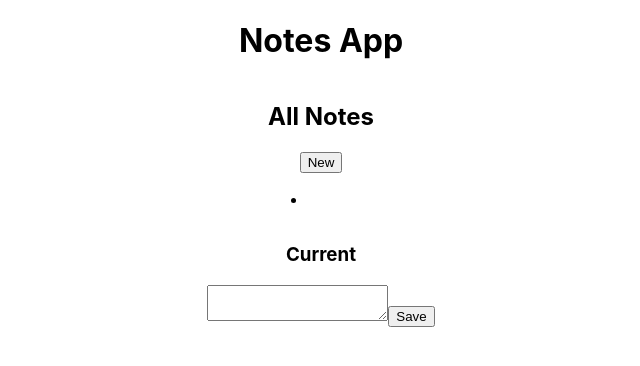
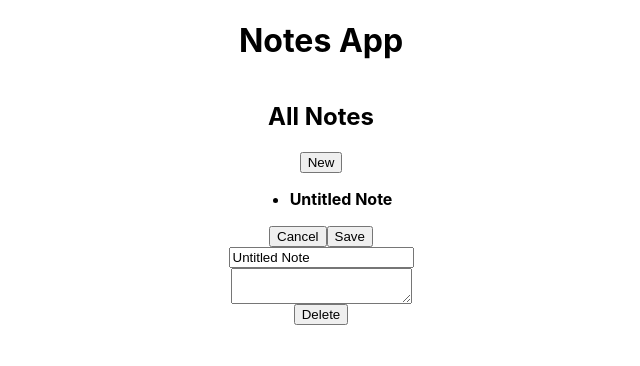
Before and after one commit to hedwardd/markdown-notes, a React (Create React App) app: page / in a window 1280 px wide. Both pictures are taken after a click on the button "New". Shown: the top 366 px of the page, without its empty margins (319-959 px from the left). Built offline with nearby package versions, Linux system fonts and the light colour scheme.

Commit message:
Refactor reducer and app functionality

```diff
--- a/src/App.css
+++ b/src/App.css
@@ -4,3 +4,18 @@
   flex-direction: column;
   align-items: center;
 }
+
+.vertical {
+  display: flex;
+  flex-direction: column;
+  align-items: center;
+}
+
+.horizontal {
+  display: flex;
+  flex-direction: row;
+}
+
+.emphasis {
+  font-weight: bold;
+}
--- a/src/App.tsx
+++ b/src/App.tsx
@@ -1,46 +1,38 @@
-import React, { useEffect, useReducer, useState } from 'react';
+import React, { useEffect, useReducer } from 'react';
 import marked from 'marked';
 
 import './App.css';
 import reducer from "./reducer";
-import NoteEditor from "./NoteEditor";
+import { Note, State } from "./types";
 
 const storedNotesString = localStorage.getItem('notes');
-const parsedStoredNotes: string[] = storedNotesString ? JSON.parse(storedNotesString) : [];
+const parsedStoredNotes: Note[] = storedNotesString ? JSON.parse(storedNotesString) : [];
 
-const initialState = {
+const initialState: State = {
   notes: parsedStoredNotes,
   currentNoteIndex: null,
   isEditing: false,
+  editorTitleText: '',
+  editorBodyText: '',
 }
 
 function App() {
 
   const [state, dispatch] = useReducer(reducer, initialState);
-  const [editorText, setEditorText] = useState(state.notes[state.currentNoteIndex] || '');
+  const { notes, currentNoteIndex, isEditing, editorTitleText, editorBodyText } = state;
 
     useEffect(() => {
-      localStorage.setItem('notes', JSON.stringify(state.notes));
-    }, [state.notes]);
+      localStorage.setItem('notes', JSON.stringify(notes));
+    }, [notes]);
 
-  function handleCreateButton() {
-    setEditorText('');
-    dispatch({ type: 'CREATE_NOTE' });
+  function handleTitleChange(e: React.ChangeEvent<HTMLInputElement>) {
+    e.preventDefault();
+    dispatch({type: 'EDIT_TITLE', payload: e.target.value});
   }
 
-  function handleEditButton() {
-    setEditorText(state.notes[state.currentNoteIndex]);
-    dispatch({type: 'EDIT_CURRENT_NOTE'});
-  }
-
-  function handleEditorChange(e: React.ChangeEvent<HTMLTextAreaElement>) {
+  function handleBodyChange(e: React.ChangeEvent<HTMLTextAreaElement>) {
     e.preventDefault();
-    setEditorText(e.target.value);
-  }
-
-  function handleSave(e: React.UIEvent<HTMLButtonElement>) {
-    e.preventDefault();
-    dispatch({type: 'SAVE_NOTE', payload: editorText});
+    dispatch({type: 'EDIT_BODY', payload: e.target.value});
   }
 
   return (
@@ -51,44 +43,57 @@ function App() {
 
       <nav>
         <h2>All Notes</h2>
-        <button onClick={handleCreateButton}>New</button>
-        {state.notes.length ? (
+        <button onClick={() => dispatch({ type: 'CREATE_NOTE' })}>New</button>
+        {notes.length ? (
         <ul>
-          {state.notes.map((note, i) => (
+          {notes.map((note, i) => (
             <li
               onClick={() => dispatch({ type: 'OPEN_NOTE', payload: i })}
+              className={i === currentNoteIndex ? 'emphasis' : ''}
             >
-              {note}
+              {note.title}
             </li>
           ))}
         </ul>
         ): (
+          // Empty State
           <p>Add your first note!</p>
         )}
       </nav>
-      {state.currentNoteIndex !== null ? (
+      {currentNoteIndex !== null ? (
         <div>
-          <h3>Current</h3>
-          {state.isEditing ? (
-            <>
-              <NoteEditor editorText={editorText} handleEdit={handleEditorChange} />
-              <button onClick={handleSave}>Save</button>
-            </>
-          ) : (
-            <>
-              <button
-                onClick={handleEditButton}
-              >
-                Edit
-              </button>
+          {isEditing ? (
+            <div className="vertical">
+              <div>
+                <button onClick={() => dispatch({type: 'CANCEL_EDIT'})}>Cancel</button>
+                <button onClick={() => dispatch({type: 'SAVE_EDIT'})}>Save</button>
+              </div>
+              <input value={editorTitleText} onChange={handleTitleChange} />
+              <textarea value={editorBodyText} onChange={handleBodyChange} />
               <button
                 onClick={() => dispatch({type: 'DELETE_NOTE'})}
               >
                 Delete
               </button>
-              <div dangerouslySetInnerHTML={{ __html: marked(state.notes[state.currentNoteIndex])}}>
+            </div>
+          ) : (
+            <div>
+              <div>
+                <button
+                  onClick={() => dispatch({type: 'CLOSE_NOTE'})}
+                >
+                  Back
+                </button>
+                <button
+                  onClick={() => dispatch({type: 'START_EDIT'})}
+                >
+                  Edit
+                </button>
               </div>
-            </>
+              <h3>{notes[currentNoteIndex].title}</h3>
+              <div dangerouslySetInnerHTML={{ __html: marked(notes[currentNoteIndex].body)}}>
+              </div>
+            </div>
           )}
         </div>
       ) : null}
--- a/src/reducer.ts
+++ b/src/reducer.ts
@@ -1,51 +1,93 @@
 import DOMPurify from 'dompurify';
 
-interface State {
-  notes: string[],
-  currentNoteIndex: number,
-  isEditing: boolean,
-}
+import { ActionType, Note, State } from "./types";
 
-const reducer = (state: State, action: any) => {
+// const generateNoteId = (notes: Note[]) => notes[notes.length - 1].id + 1;
+
+const createNewNote = (): Note => ({
+  // id: id,
+  title: 'Untitled Note',
+  body: '',
+  creation_date: new Date(),
+});
+
+// const noteIndexFromId = (id: number, notes: Note[]) => {
+//   for (let i = 0; i < notes.length; i++) {
+//     if (notes[i].id === id)
+//       return i;
+//   }
+//   return null;
+// }
+
+const reducer = (state: State, action: ActionType): State => {
+  const { notes, currentNoteIndex, editorTitleText, editorBodyText } = state;
   switch (action.type) {
-    case 'CREATE_NOTE':
-      return {
-        ...state,
-        notes: [...state.notes, ''],
-        isEditing: true,
-        currentNoteIndex: state.notes.length,
-      };
     case 'OPEN_NOTE':
       return {
         ...state,
         currentNoteIndex: action.payload,
-        isEditing: false,
       };
-    case 'EDIT_CURRENT_NOTE':
+    case 'CLOSE_NOTE':
       return {
         ...state,
-        isEditing: true,
+        currentNoteIndex: null,
       };
-    case 'SAVE_NOTE':
-      const cleanedMarkdown = DOMPurify.sanitize(action.payload);
+    case 'CREATE_NOTE':
+      const newNote = createNewNote();
       return {
         ...state,
-        isEditing: false,
-        notes: [
-          ...state.notes.slice(0, state.currentNoteIndex),
-          cleanedMarkdown,
-          ...state.notes.slice(state.currentNoteIndex + 1,)],
+        notes: [...notes, newNote],
+        isEditing: true,
+        currentNoteIndex: notes.length,
+        editorTitleText: newNote.title,
+        editorBodyText: newNote.body,
       };
     case 'DELETE_NOTE':
       return {
         ...state,
         isEditing: false,
         notes: [
-          ...state.notes.slice(0, state.currentNoteIndex),
-          ...state.notes.slice(state.currentNoteIndex + 1,)
+          ...notes.slice(0, currentNoteIndex!),
+          ...notes.slice(currentNoteIndex! + 1,)
         ],
         currentNoteIndex: null,
-      }
+      };
+    case 'START_EDIT':
+      return {
+        ...state,
+        isEditing: true,
+        editorTitleText: notes[currentNoteIndex!].title,
+        editorBodyText: notes[currentNoteIndex!].body,
+      };
+    case 'EDIT_TITLE':
+      return {
+        ...state,
+        editorTitleText: action.payload,
+      };
+    case 'EDIT_BODY':
+      return {
+        ...state,
+        editorBodyText: action.payload,
+      };
+    case 'SAVE_EDIT':
+      const updatedNote: Note = {
+        ...notes[currentNoteIndex!],
+        title: editorTitleText,
+        body: DOMPurify.sanitize(editorBodyText),
+      };
+      return {
+        ...state,
+        isEditing: false,
+        notes: [
+          ...notes.slice(0, currentNoteIndex!),
+          updatedNote,
+          ...notes.slice(currentNoteIndex! + 1,)],
+      };
+      case 'CANCEL_EDIT':
+        return {
+          ...state,
+          isEditing: false,
+        };
     default:
       throw new Error();
   }
--- /dev/null
+++ b/src/types.ts
@@ -0,0 +1,25 @@
+
+export type Note = {
+  title: string;
+  body: string;
+  creation_date: Date;
+};
+
+export type State = {
+  notes: Note[],
+  currentNoteIndex: number | null,
+  isEditing: boolean,
+  editorTitleText: string,
+  editorBodyText: string,
+};
+
+export type ActionType =
+| { type: 'OPEN_NOTE'; payload: number }
+| { type: 'CLOSE_NOTE' }
+  | { type: 'CREATE_NOTE' }
+  | { type: 'DELETE_NOTE' }
+  | { type: 'START_EDIT' }
+  | { type: 'EDIT_TITLE'; payload: string; }
+  | { type: 'EDIT_BODY'; payload: string }
+  | { type: 'SAVE_EDIT' }
+  | { type: 'CANCEL_EDIT' };
```
